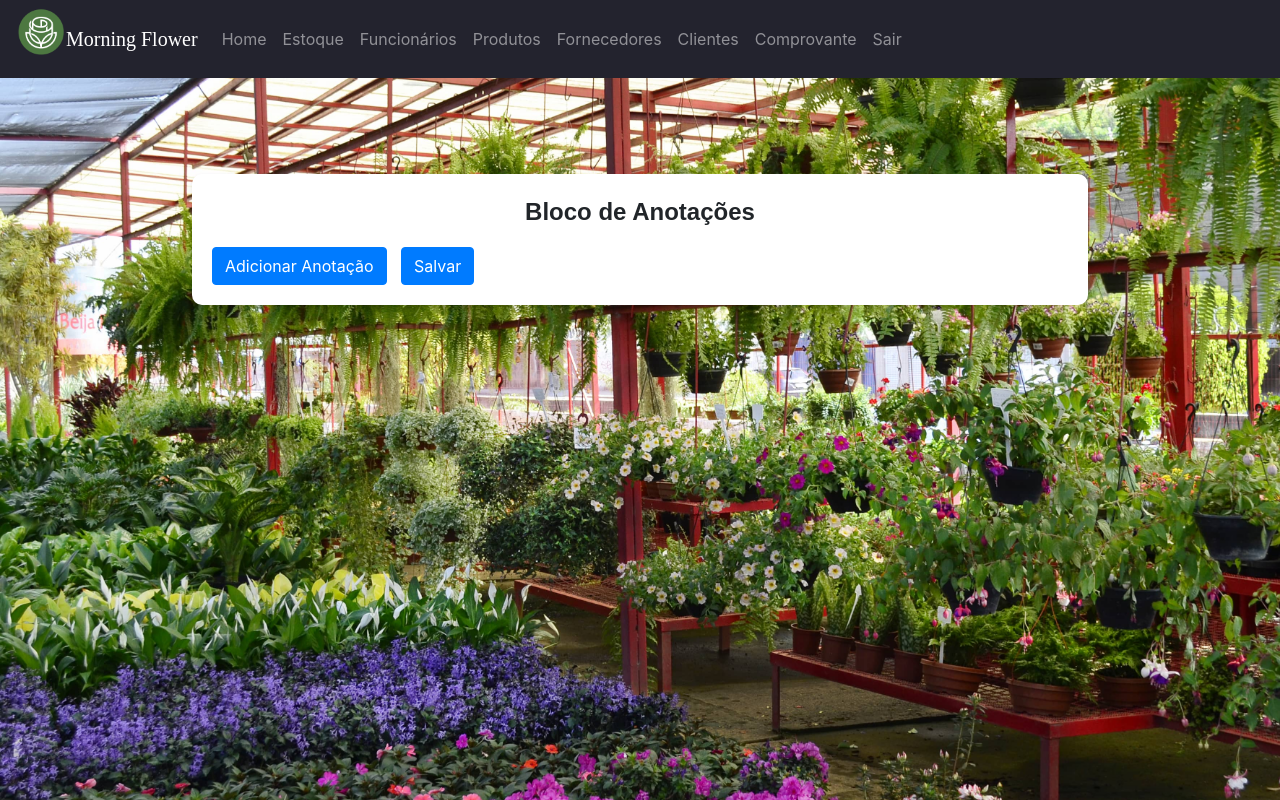
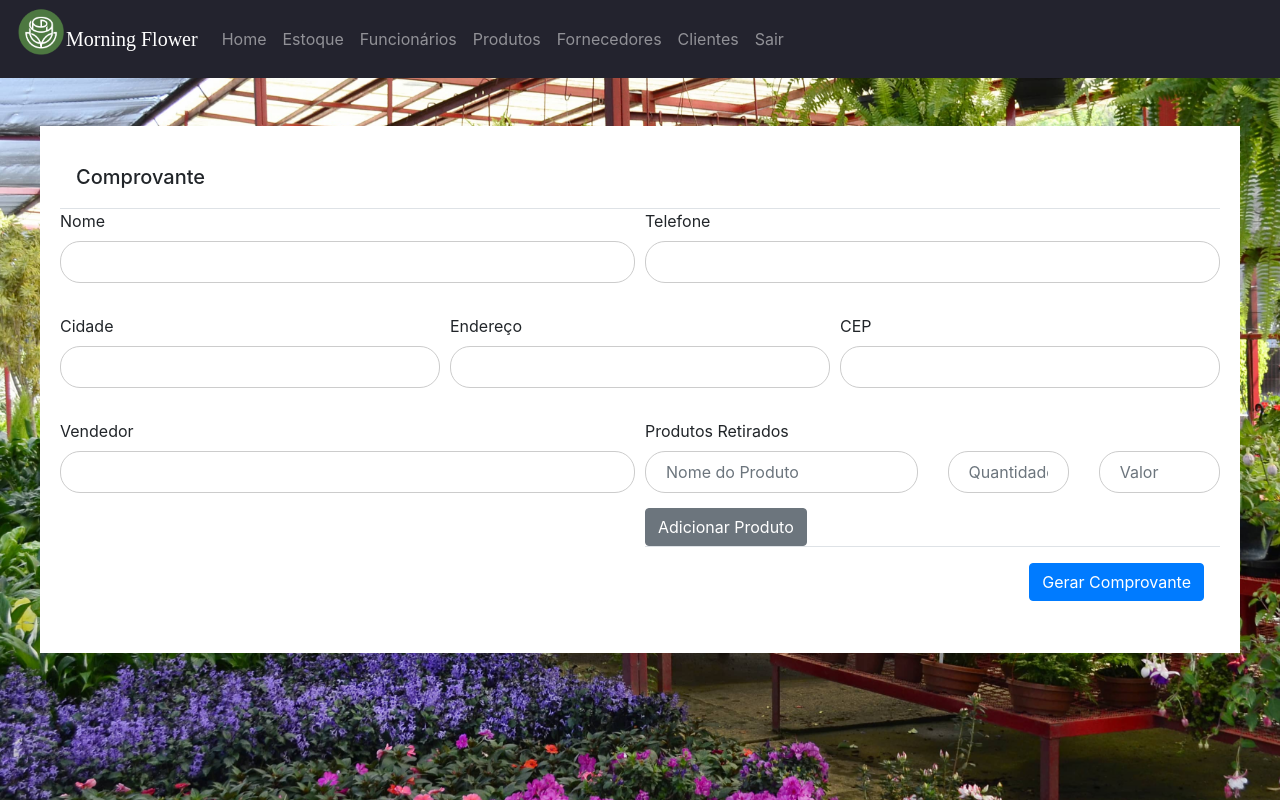
Before and after one commit to Arthurjorge3476/morningFlower, a PHP site: page /painel/index.php in a window 1280 px wide. Run offline with PHP 8.4, Linux system fonts and the light colour scheme; the visitor is signed in with stand-in values (Sample User, id 1); data that the repository does not hold is empty.

Commit message:
campo de comprovante pronta

```diff
--- a/painel/home.php
+++ b/painel/home.php
@@ -1,69 +1,78 @@
+
 <?php
-$filename = 'notepad.txt'; // Nome do arquivo de anotações
-
-if (isset($_POST['anotacoes'])) {
-    $notes = $_POST['notes'];
-    $notesJSON = json_encode($notes); // Certifique-se de que $notes contém os dados corretos
-    var_dump($notesJSON); // Verifique os dados antes de inserir
-
-    if (inserirAnotacoes($notesJSON)) {
-        echo 'Anotações inseridas com sucesso!';
-    } else {
-        echo 'Erro ao inserir anotações.';
-    }
-}
+$listaPedido = select('pedido');
+?>
 
 
-if ($_SERVER['REQUEST_METHOD'] === 'POST') {
-    $notes = $_POST['notes']; // Obtém as anotações enviadas pelo formulário
-    $_SESSION['notes'] = $notes; // Armazena as anotações na sessão
 
-    echo 'Anotações salvas com sucesso!';
-}
+        <form class="cadastro" method="POST" action="comprovante_fiscal.php" style="background-color: white;justify-content: center;width: 100%;  margin: auto;max-width: 1200px; padding: 20px;">
+        <div class="modal-header ">
+          <h5 class="modal-title" id="exampleModalLongTitle">Comprovante</h5>
+        </div>
+        <div class="form-row">
+            <div class="form-group col-md-6">
+                <label for="nomeCliente">Nome</label>
+                <input type="text" class="form-control" name="cliente" required>
+            </div>
+            <div class="form-group col-md-6">
+                <label for="telefoneCliente">Telefone</label>
+                <input type="text" class="form-control" name="telefone" required>
+            </div>
+            <div class="form-group col-md-4">
+                <label for="cidadeCliente">Cidade</label>
+                <input type="text" class="form-control" name="cidade" required>
+            </div>
+            <div class="form-group col-md-4">
+                <label for="enderecoCliente">Endereço</label>
+                <input type="text" class="form-control" name="endereco" required>
+            </div>
+            <div class="form-group col-md-4">
+                <label for="cepCliente">CEP</label>
+                <input type="text" class="form-control" name="cep" required>
+            </div>
+            <div class="form-group col-md-6">
+                <label for="nomeVendedor">Vendedor</label>
+                <input type="text" class="form-control" name="vendedor" required>
+            </div>
+            <div class="form-group col-md-6">
+            <label for="produto_retirado">Produtos Retirados</label>
+            <div class="row product-row">
+                <div class="col-md-6">
+                    <input type="text" class="form-control" name="produto_retirado[]" placeholder="Nome do Produto" required>
+                </div>
+                <div class="col-md-3">
+                    <input type="text" class="form-control" name="quantidade_retirada[]" placeholder="Quantidade" required>
+                </div>
+                <div class="col-md-3">
+                    <input type="text" class="form-control" name="valor[]" placeholder="Valor" required>
+                </div>
+            </div>
+    </form>
 
-// Obtém as anotações da sessão, se existirem
-$notes = isset($_SESSION['notes']) ? $_SESSION['notes'] : array();
-?>
+    <script src="https://code.jquery.com/jquery-3.6.0.min.js"></script>
+    <script>
+        $(document).ready(function() {
+            $(".btn-add-product").click(function() {
+                var productRow = '<div class="row product-row">' +
+                                    '<div class="col-md-6">' +
+                                        '<input type="text" class="form-control" name="produto_retirado[]" placeholder="Nome do Produto" required>' +
+                                    '</div>' +
+                                    '<div class="col-md-3">' +
+                                        '<input type="text" class="form-control" name="quantidade_retirada[]" placeholder="Quantidade" required>' +
+                                    '</div>' +
+                                    '<div class="col-md-3">' +
+                                        '<input type="text" class="form-control" name="valor[]" placeholder="Valor" required>' +
+                                    '</div>' +
+                                '</div>';
+                $(".product-row:last").after(productRow);
+            });
+        });
+    </script>
 
-<div class="blocodenotas">
-    <div class="area-login mt-5" style="width: 70%;height: 100%;border-radius: 10px;">
-        <div id="notepad">
-            <h1 class="mt-1" style="justify-content: center;display: flex; font-weight: bold;font-family: arial;">Bloco de Anotações</h1>
-            <form method="POST">
-                <ul id="notes-list" class="list-unstyled">
-                    <?php foreach ($notes as $index => $note) : ?>
-                        <?php
-                        $isChecked = isset($note['checked']) && $note['checked'];
-                        $contentValue = isset($note['content']) ? $note['content'] : '';
-                        ?>
-                        <li class="bloco d-flex align-items-center mb-2">
-                            <input type="checkbox" name="notes[<?php echo $index; ?>][checked]" <?php echo $isChecked ? 'checked' : ''; ?> class="mr-2">
-                            <input type="text" name="notes[<?php echo $index; ?>][content]" value="<?php echo $contentValue; ?>" class="form-control mr-2">
-                            <button type="button" class="btn btn-danger delete-note-btn" onclick="deleteNote(this)">X</button>
-                        </li>
-                    <?php endforeach; ?>
-                </ul>
-                <div class="add-note-btn mt-3">
-                    <button type="button" class="btn btn-primary" onclick="addNote()">Adicionar Anotação</button>
-                    <input type="hidden" name="anotacoes" value="1">
-                    <button type="submit" name="blocodeanotacao" class="btn btn-primary">Salvar</button>
+
+                <div>
+                    <button type="button" class="btn btn-secondary btn-add-product">Adicionar Produto</button>
                 </div>
-            </form>
-        </div>
-    </div>
-</div>
-
-<script>
-    function addNote() {
-        var notesList = document.getElementById('notes-list');
-        var li = document.createElement('li');
-        li.className = 'bloco d-flex align-items-center mb-2';
-        li.innerHTML = '<input type="checkbox" name="notes[checked][]" value="1" class="mr-2"><input type="text" name="notes[content][]" value="" class="form-control mr-2"><button type="button" class="btn btn-danger delete-note-btn" onclick="deleteNote(this)">X</button>';
-        notesList.appendChild(li);
-    }
-
-    function deleteNote(button) {
-        var li = button.parentNode;
-        li.parentNode.removeChild(li);
-    }
-</script>
+                <div class="modal-footer">
+                    <input type="submit" class="btn btn-primary" name="cadastrarPedido" value="Gerar Comprovante">
+                </div>
--- a/painel/index.php
+++ b/painel/index.php
@@ -181,7 +181,6 @@ if (isset($_POST['anotacoes'])) {
                     <a class="nav-item nav-link " href="index.php?acao=produtos">Produtos</a>
                     <a class="nav-item nav-link  " href="index.php?acao=fornecedores">Fornecedores</a>
                     <a class="nav-item nav-link  " href="index.php?acao=clientes">Clientes</a>
-                    <a class="nav-item nav-link" href="index.php?acao=comprovante">Comprovante</a>
                     <a class="nav-item nav-link" href="../logout.php">Sair</a>
 
 
@@ -211,9 +210,7 @@ if (isset($_POST['anotacoes'])) {
             elseif($acao == 'fornecedores'){
                 include('fornecedores.php');
             }
-             elseif($acao == 'comprovante'){
-                include('formulario_comprovante.php');
-             }
+
              elseif($acao == 'clientes'){
                 include('clientes.php');
              }
```
Also changed, not shown: painel/formulario_comprovante.php (deleted, +0 -82 lines), css/telainicial.css (line endings or trailing spaces).
